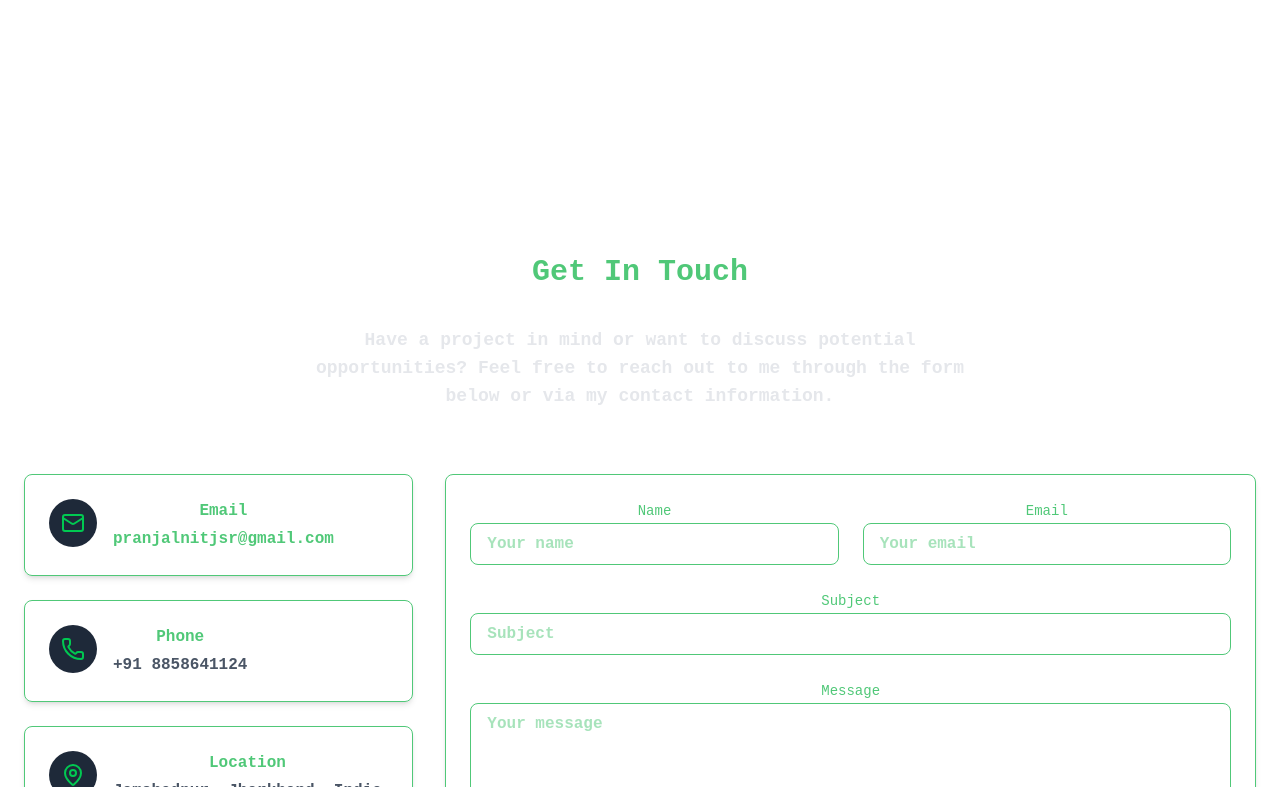
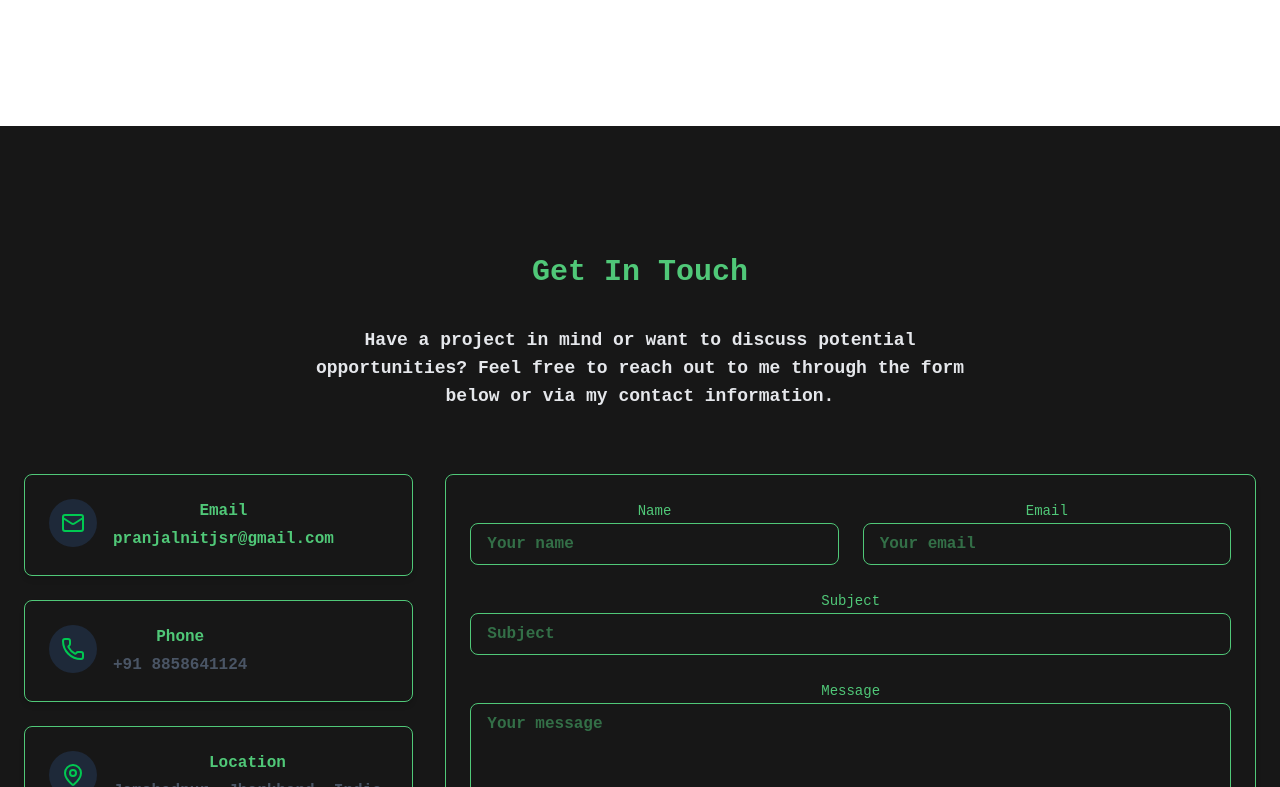
Before and after one commit to I-Pranjal/I-Pranjal.github.io, a React (Vite) app: page / in a window 1280 px wide. Shown: the part 3893-4680 px from the top of the page. Built offline with nearby package versions, Linux system fonts and the light colour scheme.

Commit message:
Completed basic website

```diff
--- a/src/pages/contact.jsx
+++ b/src/pages/contact.jsx
@@ -23,7 +23,7 @@ export default function Contact() {
     };
 
     return (
-        <section id="contact" className="py-20 md:py-32">
+        <section id="contact" className="py-20 md:py-32 bg-neutral-900">
             <div className="container px-4 md:px-6">
                 <div className="text-center mb-16">
                     <motion.h2
```
